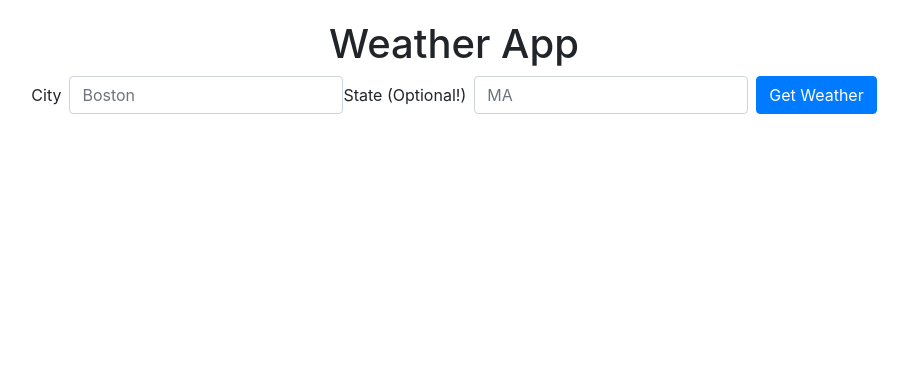
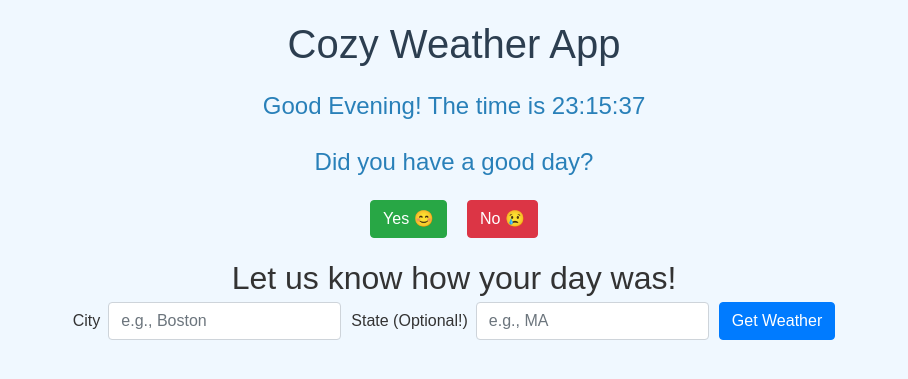
Before and after one commit to JamesNoLastName/weatherapp, a Flask app: page / in a window 1280 px wide. Shown: the top 379 px of the page, without its empty margins (186-1094 px from the left). Run offline with Flask 3, Linux system fonts and the light colour scheme; some libraries are stand-ins or nearby versions.

Commit message:
Added world clock, mood meter, updated icons

```diff
--- a/templates/index.html
+++ b/templates/index.html
@@ -3,67 +3,154 @@
 <head>
     <meta charset="UTF-8">
     <meta name="viewport" content="width=device-width, initial-scale=1.0">
-    <title>Weather App</title>
+    <title>Cozy Weather App</title>
     <link rel="stylesheet" href="https://stackpath.bootstrapcdn.com/bootstrap/4.5.2/css/bootstrap.min.css">
     <link rel="stylesheet" href="https://cdnjs.cloudflare.com/ajax/libs/font-awesome/5.15.4/css/all.min.css">
     <script src="https://code.jquery.com/jquery-3.6.0.min.js"></script>
     <style>
         body {
+            background-color: #f0f8ff;
+            color: #333;
+            font-family: 'Arial', sans-serif;
             padding: 20px;
         }
+        h1 {
+            font-size: 2.5em;
+            margin-bottom: 20px;
+            color: #2c3e50;
+        }
+        #greeting, #feeling-message {
+            text-align: center;
+            margin-bottom: 20px;
+            font-size: 1.5em;
+            color: #2980b9;
+        }
+        #weather-form {
+            display: flex;
+            justify-content: center;
+            margin-bottom: 20px;
+        }
+        .form-group {
+            margin-right: 10px;
+        }
+        #error-message {
+            text-align: center;
+            margin-top: 20px;
+            color: #e74c3c;
+        }
         #weather-result {
-            margin-top: 20px;
+            text-align: center;
+            background-color: #ffffff;
+            border-radius: 10px;
+            padding: 20px;
+            box-shadow: 0 4px 20px rgba(0, 0, 0, 0.1);
         }
         .weather-info {
             margin-top: 10px;
         }
-        #error-message {
+        button {
+            background-color: #2980b9;
+            color: white;
+        }
+        button:hover {
+            background-color: #3498db;
+        }
+        .slider-container {
             text-align: center;
             margin-top: 20px;
+        }
+        .emoji {
+            font-size: 2em;
         }
     </style>
 </head>
 <body>
     <div class="container">
-        <h1 class="text-center">Weather App</h1>
-        <form action="" class="form-inline justify-content-center" id="weather-form">
-            <div class="form-group mb-2">
+        <h1 class="text-center">Cozy Weather App</h1>
+        <div id="greeting"></div>
+        <div id="feeling-message">Did you have a good day?</div>
+        <div class="slider-container text-center">
+            <button id="good-day" class="btn btn-success mx-2">Yes 😊</button>
+            <button id="bad-day" class="btn btn-danger mx-2">No 😢</button>
+            <div id="mood-response" class="emoji mt-3"></div>
+        </div>
+
+        <form action="" class="form-inline" id="weather-form">
+            <div class="form-group">
                 <label for="city" class="mr-2">City</label>
-                <input type="text" name="city" class="form-control" id="city" placeholder="Boston" required>
+                <input type="text" name="city" class="form-control" id="city" placeholder="e.g., Boston" required>
             </div>
-            <div class="form-group mb-2">
+            <div class="form-group">
                 <label for="state" class="mr-2">State (Optional!)</label>
-                <input type="text" name="state" class="form-control" id="state" placeholder="MA">
+                <input type="text" name="state" class="form-control" id="state" placeholder="e.g., MA">
             </div>
-            <button type="submit" class="btn btn-primary mb-2 ml-2">Get Weather</button>
+            <button type="submit" class="btn btn-primary">Get Weather</button>
         </form>
         <div id="error-message" class="text-danger" style="display:none;"></div>
-        <div id="weather-result" class="text-center" style="display:none;">
+        <div id="weather-result" style="display:none;">
             <h2>Weather Details:</h2>
             <div class="weather-info">
-                <i class="fas fa-city"></i> <span id="city-name"></span>, <span id="region-name"></span>
+                <span class="emoji">☀️</span> <span id="city-name"></span>, <span id="region-name"></span>
             </div>
             <div class="weather-info">
-                <i class="fas fa-thermometer-half"></i> <span id="temperature"></span>
+                <span class="emoji">🌡️</span> <span id="temperature"></span>
             </div>
             <div class="weather-info">
-                <i class="fas fa-cloud"></i> <span id="description"></span>
+                <span class="emoji">☁️</span> <span id="description"></span>
             </div>
             <div class="weather-info">
-                <i class="fas fa-tint"></i> <span id="humidity"></span>
+                <span class="emoji">💧</span> <span id="humidity"></span>
             </div>
             <div class="weather-info">
-                <i class="fas fa-tachometer-alt"></i> <span id="pressure"></span>
+                <span class="emoji">📏</span> <span id="pressure"></span>
+            </div>
+            <div class="weather-info" id="rain-info" style="display:none;">
+                <span class="emoji">🌧️</span> <span id="rain-message"></span>
             </div>
         </div>
     </div>
     <script>
+        function displayGreeting() {
+            const now = new Date();
+            const hour = now.getHours();
+            const minutes = now.getMinutes().toString().padStart(2, '0');
+            const seconds = now.getSeconds().toString().padStart(2, '0');
+            const currentTime = `${hour}:${minutes}:${seconds}`;
+            let greeting;
+
+            if (hour < 12) {
+                greeting = `Good Morning! The time is ${currentTime}`;
+            } else if (hour < 18) {
+                greeting = `Good Afternoon! The time is ${currentTime}`;
+            } else {
+                greeting = `Good Evening! The time is ${currentTime}`;
+            }
+
+            $('#greeting').text(greeting);
+        }
+
         $(document).ready(function() {
+            displayGreeting();
+            setInterval(displayGreeting, 1000);
+
+            $('#mood-response').text("Let us know how your day was!");
+
+            $('#good-day').on('click', function() {
+                $('#mood-response').text("Yippee");
+                $('#good-day, #bad-day').hide();
+            });
+
+            $('#bad-day').on('click', function() {
+                $('#mood-response').text("Sorry to hear, I hope your day gets better ❤️‍🩹");
+                $('#good-day, #bad-day').hide();
+            });
+
             $('#weather-form').on('submit', function(event) {
                 event.preventDefault();
                 var city = $('#city').val();
                 var state = $('#state').val();
                 $('#error-message').hide();
+
                 $.ajax({
                     type: 'POST',
                     url: '/weather',
@@ -79,6 +166,14 @@
                             $('#description').text(data.description);
                             $('#humidity').text(data.humidity + '%');
                             $('#pressure').text(data.pressure + ' hPa');
+
+                            if (data.rain) {
+                                $('#rain-message').text(`It's raining with ${data.rain} mm in the last hour.`);
+                                $('#rain-info').show();
+                            } else {
+                                $('#rain-info').hide();
+                            }
+
                             $('#weather-result').show();
                         }
                     },
```
